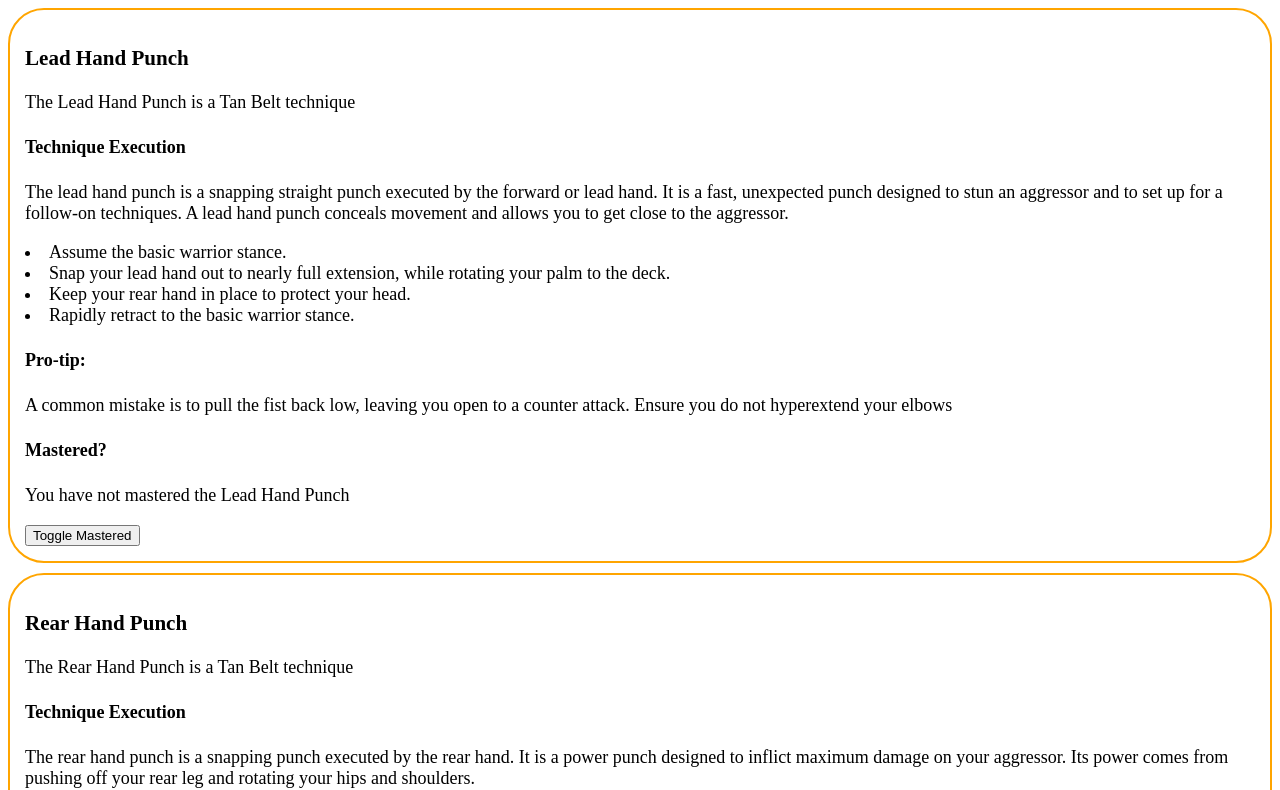
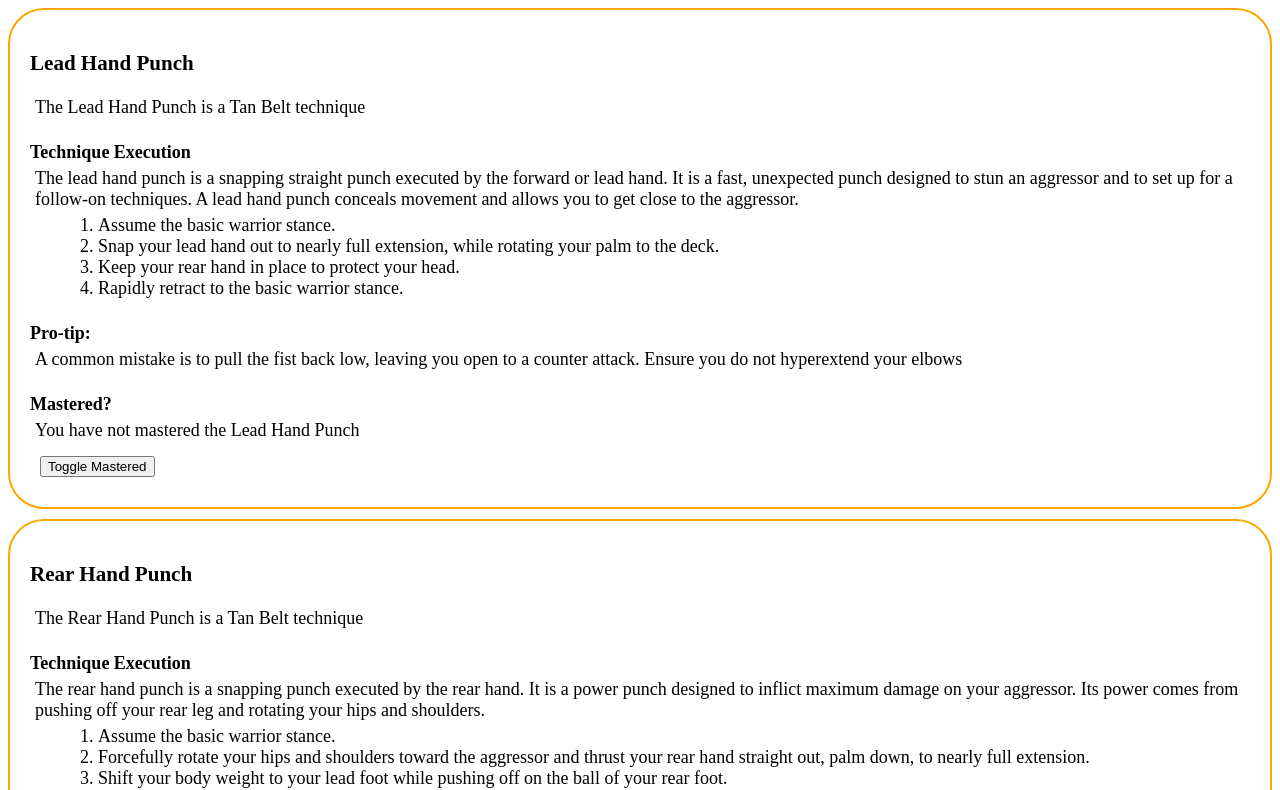
Before and after one commit to rc-devs/mcninja, an Angular app in the folder mcninja/: page / in a window 1280 px wide. Shown: the top 790 px of the page. Built offline with nearby package versions, Linux system fonts and the light colour scheme.

Commit message:
minor css, notes, and readability

```diff
--- a/mcninja/src/app/display-techniques/display-techniques.component.css
+++ b/mcninja/src/app/display-techniques/display-techniques.component.css
@@ -1,11 +1,25 @@
+
 .technique-container {
   border: 2px orange solid;
   border-radius: 2em;
   margin-bottom: 10px;
-  padding: 15px;
+  padding: 20px;
   font-size: large;
 }
 
+h4 {
+  margin-bottom: 0px;
+}
+
+p {
+  margin: 5px 5px;
+}
+
 li {
+  list-style: decimal;
+  margin-left: 50px;
+}
 
+button{
+  margin: 10px 10px;
 }
--- a/mcninja/src/app/display-techniques/display-techniques.component.html
+++ b/mcninja/src/app/display-techniques/display-techniques.component.html
@@ -5,7 +5,7 @@
       <h4>Technique Execution</h4>
         <p>{{technique.description}}</p>
         <div class="execution-container">
-          @for (e of technique.execution; track e) {
+          @for (e of technique.execution; track e) { <!-- loop over execution:[] -->
             <li> {{e}} </li>
         }
         </div>
@@ -13,11 +13,11 @@
         <p>{{technique.proTip}}</p>
       <!-- <iframe [src]="technique.video" ></iframe> -->
       <h4>Mastered?</h4>
-      @if (!technique.mastered){
-        <p>You have not mastered the {{technique.title}}</p>
-      } @else {
-        <p>You have mastered {{technique.title}}</p>
-      }
+        @if (!technique.mastered){
+          <p>You have not mastered the {{technique.title}}</p>
+        } @else {
+          <p>You have mastered {{technique.title}}</p>
+        }
       <button (click)="toggleMastered(technique.mastered)">Toggle Mastered</button>
   </div>
 }
```
